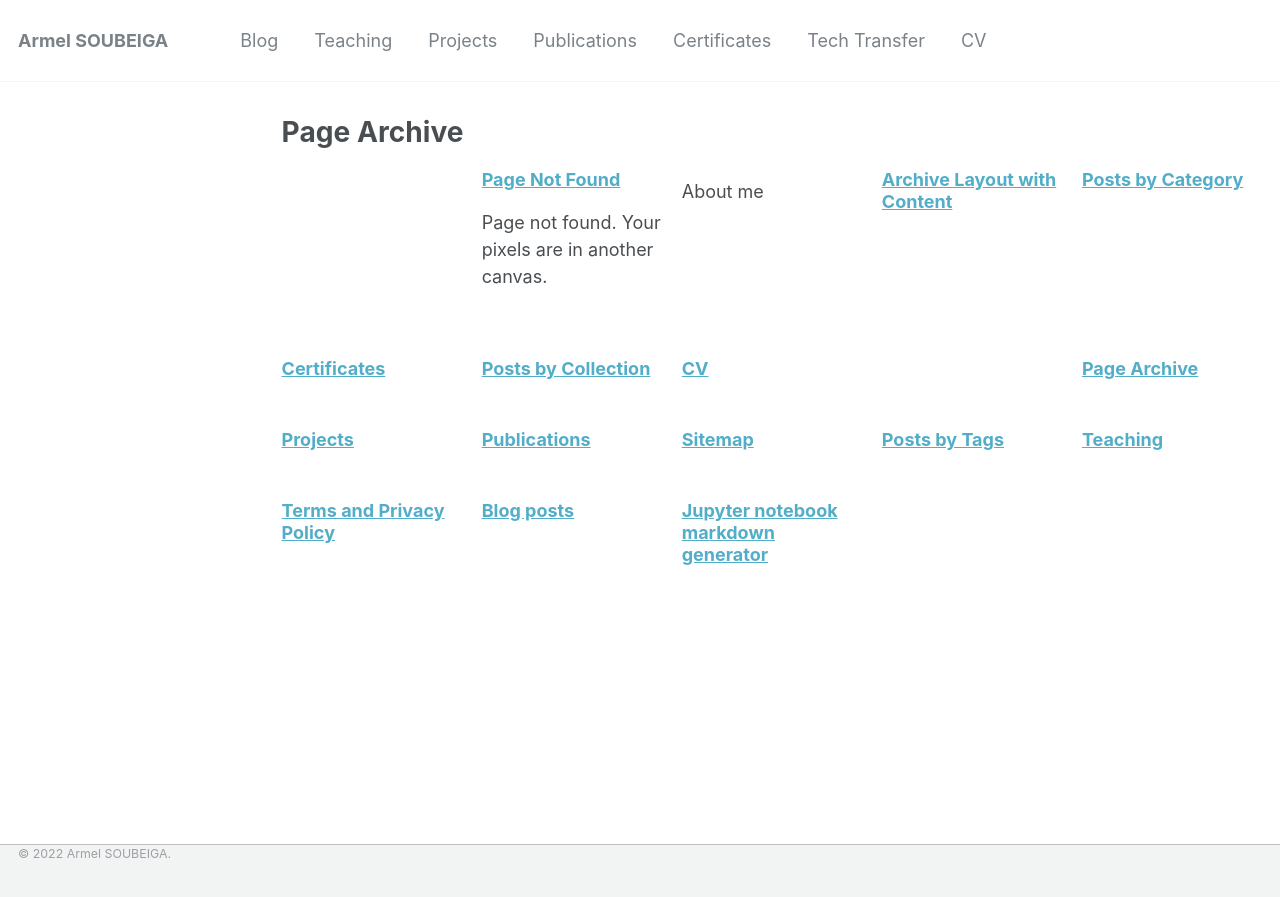
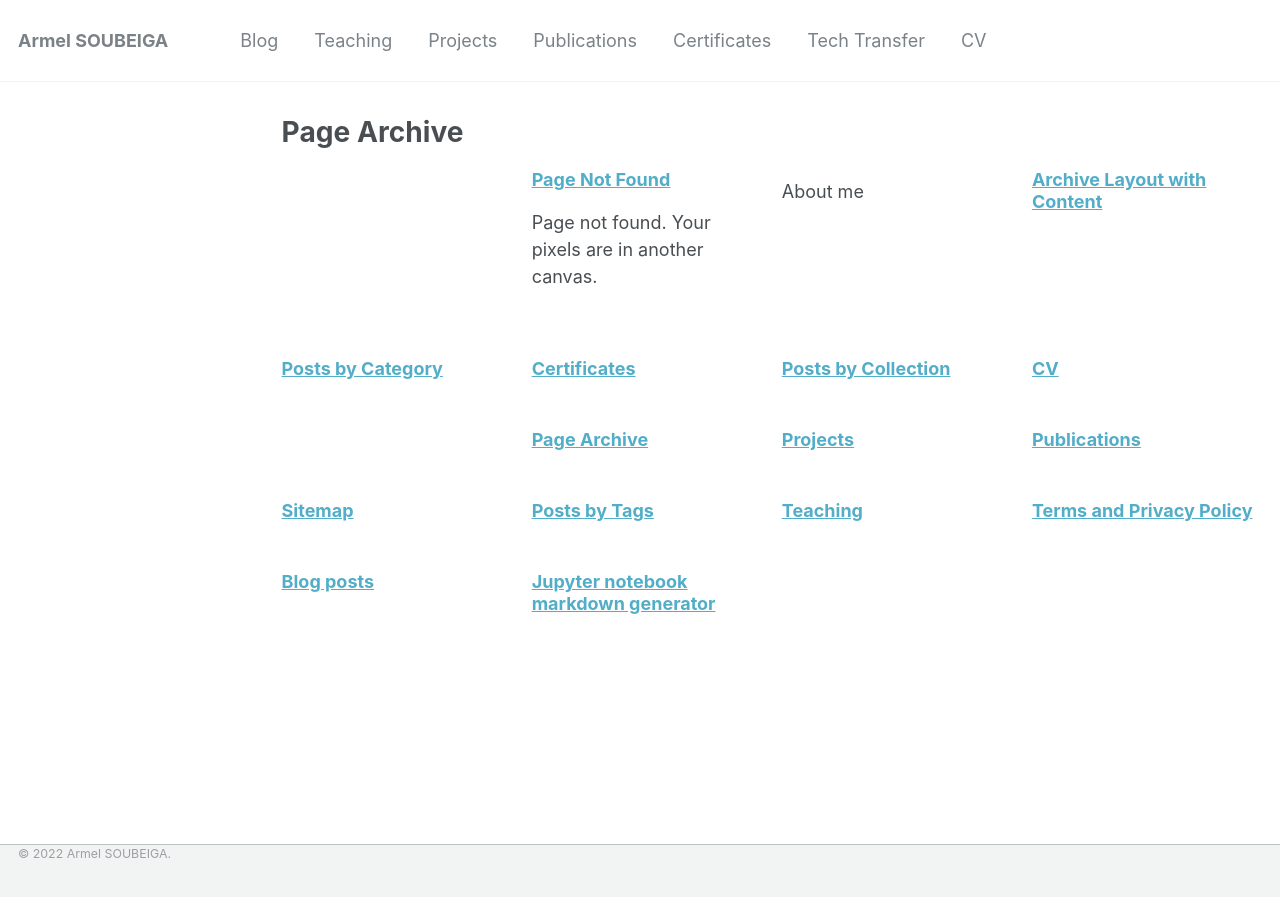
Before and after one commit to armelsoubeiga/neweb, a Jekyll site: the page built from _pages/page-archive.html, in a window 1280 px wide. Shown: the top 897 px of the page. Built offline with Jekyll 4.4.1, drawn with Linux system fonts in a browser that asks for light colours.

Commit message:
Update _archive.scss

```diff
--- a/_sass/_archive.scss
+++ b/_sass/_archive.scss
@@ -138,7 +138,7 @@
   @include breakpoint($medium) {
     margin-left: 0; /* reset before mixin does its thing*/
     margin-right: 0; /* reset before mixin does its thing*/
-    @include gallery(2 of 10);
+    @include gallery(2.5 of 10);
 
     .archive__item-teaser {
       max-height: 120px;
```
